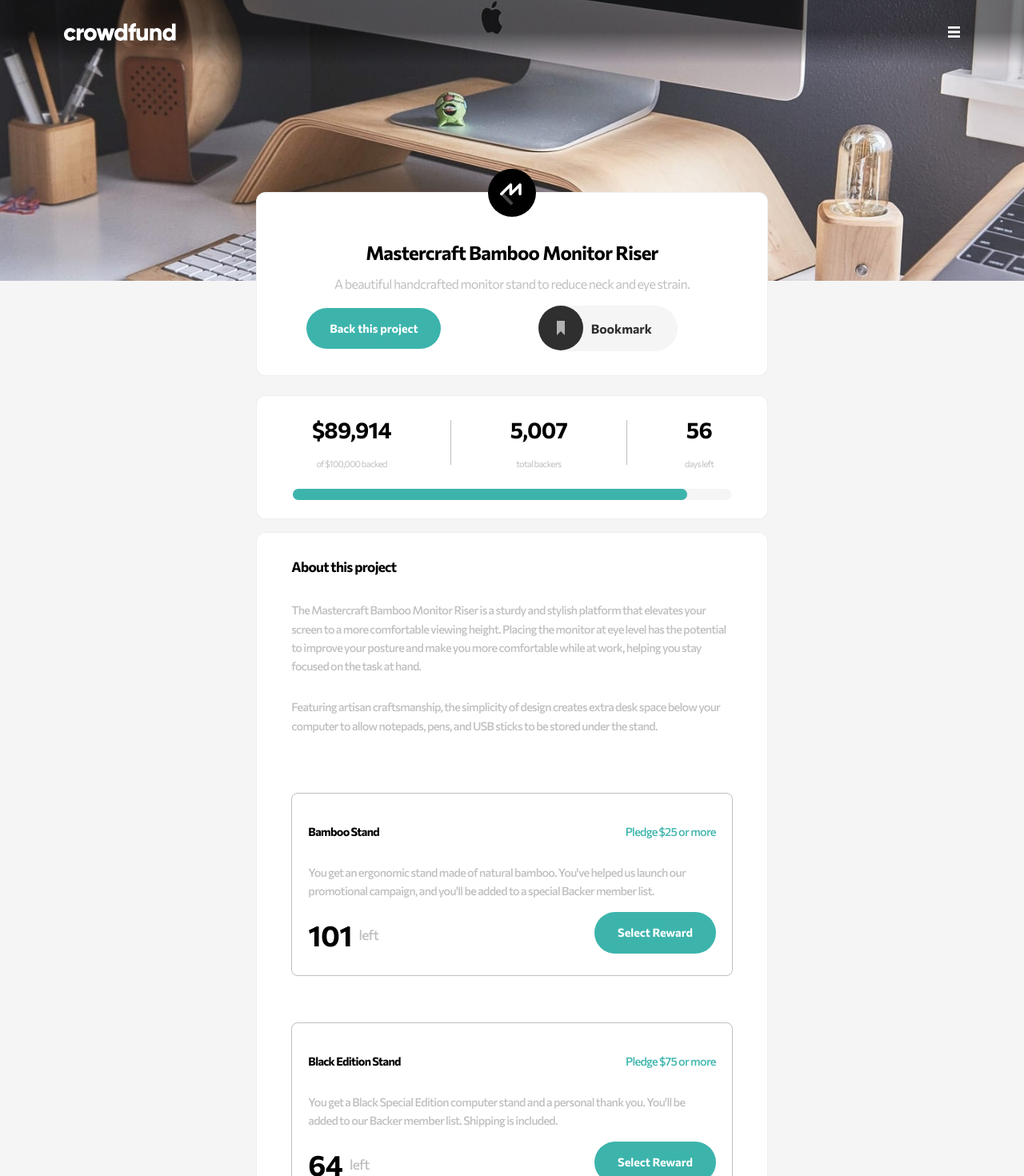
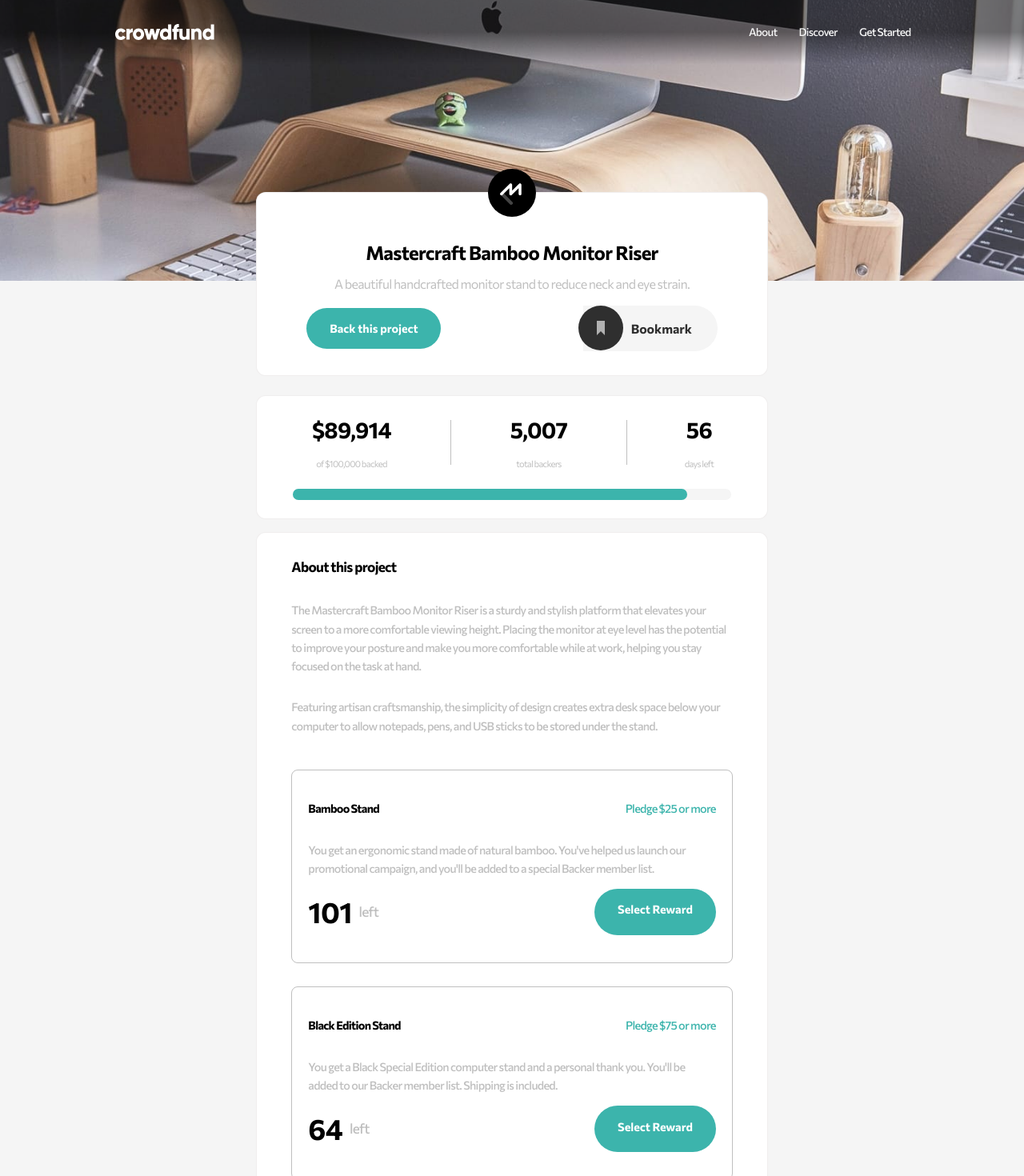
Before and after one commit to steppan26/Challenge-04--Crowdfunding-Product-Page, a React (Create React App) app: page / in a window 1280 px wide. Shown: the top 1470 px of the page at 80% size. Built offline with nearby package versions, Linux system fonts and the light colour scheme.

Commit message:
completed project with working mobile and desktop versions

```diff
--- a/src/App.js
+++ b/src/App.js
@@ -21,7 +21,8 @@ class App extends Component{
         linkedBtnsArray: [],
         pledgeValues: [0,25,75,200],
         pledgesRemaining: [101,64,0],
-        bookmarkIsOn: false
+        bookmarkIsOn: false,
+        progressBarFill: 0,
       }
     }
 
@@ -35,14 +36,12 @@ class App extends Component{
 
   setProgressBar(){
     //convert values from state into $dollar value
-    const progressBar = document.getElementById("progressBar");
     let progressBarValue = (100*(Number(this.state.dollarsBacked / this.state.projectTargetValue)))
     //stop bar from displaying further than 100%
     if(progressBarValue >= 100){
       progressBarValue = 100
     }
-
-    progressBar.style.width = progressBarValue + "%";
+    this.setState({progressBarFill: progressBarValue})
   }
 
   createStateLinkBtnsArrayAndEventListener(){
@@ -61,7 +60,7 @@ class App extends Component{
     this.setState({linkedBtnsArray: linkedBtns})
   }
 
-pledgeBtnEvent(e){
+  pledgeBtnEvent(e){
     const arrayIndex = this.getLinkId(e) -1
     if(arrayIndex >= 1){
       if(this.state.pledgesRemaining[arrayIndex-1] > 0){
@@ -99,19 +98,17 @@ pledgeBtnEvent(e){
   }
 
   setBookmarkClickEvent(){
-    const bookmarkIcon = document.getElementById("bookmarkBtnColor")
+    const bookmarkIcon = document.getElementById("bookmarkBtn")
     bookmarkIcon.removeEventListener("click", (e) => this.pledgeBtnEvent(e) )
     bookmarkIcon.addEventListener("click", () =>{
       if(!this.state.bookmarkIsOn){
         document.getElementById("bookmarkBtnColor").children[0].style.fill = "var(--clr-secondary-cyan)"
         document.getElementById("bookmarkBtnColor").parentElement.previousSibling.innerHTML = "Bookmarked"
         document.getElementById("bookmarkBtnColor").parentElement.previousSibling.style.color = "var(--clr-secondary-cyan)"
-console.log(document.getElementById("bookmarkBtnColor").parentElement.previousSibling.style.color)
       } else {
         document.getElementById("bookmarkBtnColor").children[0].style.fill = "#2F2F2F"
         document.getElementById("bookmarkBtnColor").parentElement.previousSibling.innerHTML = "Bookmark"
         document.getElementById("bookmarkBtnColor").parentElement.previousSibling.style.color = "#2F2F2F"
-      console.log(document.getElementById("bookmarkBtnColor").parentElement.previousSibling.style.color)
 
       }
       let bookmarkNewState = !this.state.bookmarkIsOn
@@ -146,8 +143,8 @@ console.log(document.getElementById("bookmarkBtnColor").parentElement.previousSi
 
   showSelectedExtensionSection(radioElement){
     const selectedPledgeSection = radioElement.parentElement.parentElement.parentElement;
-    selectedPledgeSection.children[4].style.display = "block" //display the <hr> element
-    selectedPledgeSection.children[5].style.display = "block" //display the "lower section" element
+    selectedPledgeSection.children[4].style.display = "flex" //display the <hr> element
+    selectedPledgeSection.children[5].style.display = "flex" //display the "lower section" element
     selectedPledgeSection.classList.add("pledgeSectionSelected") // add className with different CSS styles to show highlighted section
     this.activateInputs(selectedPledgeSection)
   }
@@ -209,6 +206,9 @@ console.log(document.getElementById("bookmarkBtnColor").parentElement.previousSi
     //increase number of backers in state by 1
     let newBackersTotal = this.state.totalBackers + 1
     this.setState({totalBackers: newBackersTotal})
+
+    //update the progress bar
+    this.setProgressBar()
   }
 
   getPledgeValuesArray(){
@@ -240,7 +240,7 @@ console.log(document.getElementById("bookmarkBtnColor").parentElement.previousSi
   }
 
   openModal = () => {
-    document.getElementById("modal").style.display = "block";
+    document.getElementById("modal").style.display = "flex";
     this.setState({
       modalIsOpen: true
     })
@@ -265,8 +265,21 @@ console.log(document.getElementById("bookmarkBtnColor").parentElement.previousSi
 
   render(){
 
+    const headerClicked = (e) =>{
+      e.target.parentElement.children[0].children[0].checked = !e.target.parentElement.children[0].children[0].checked
+      if(e.target.parentElement.children[0].children[0].checked){
+        this.sectionSelected(e.target.parentElement.children[0].children[0])
+      } else {
+        this.hideAllExtensions()
+      }
+    }
+
     const updatePledgeExtension = (radioEvent) =>{
+      if(radioEvent.target.checked){
         this.sectionSelected(radioEvent.target)
+      } else {
+        this.hideAllExtensions()
+      }
     }
 
     return(
@@ -276,7 +289,14 @@ console.log(document.getElementById("bookmarkBtnColor").parentElement.previousSi
           <LandingCard />
           <DataInfoCard {...this.state} />
           <AboutProjectCard pledgeValues={this.state.pledgeValues} pledgesRemaining={this.state.pledgesRemaining}/>
-          <Modal show={this.state.modalIsOpen} handleToUpdate={this.closeModal} activeSection={updatePledgeExtension} pledgeValues={this.state.pledgeValues} pledgesRemaining={this.state.pledgesRemaining}/>
+          <Modal
+          show={this.state.modalIsOpen}
+          handleToUpdate={this.closeModal}
+          activeSection={updatePledgeExtension}
+          pledgeValues={this.state.pledgeValues}
+          pledgesRemaining={this.state.pledgesRemaining}
+          headerClicked = {headerClicked}
+          />
           <PledgeReceived />
         </article>
       </div>
--- a/src/Components/Bookmark.css
+++ b/src/Components/Bookmark.css
@@ -9,8 +9,8 @@
     display: none;
     order: 2;
     z-index: 1;
+    border-radius: 0 35px 35px 0;
     padding-left: 60px;
-    transform: translateX(-50px);
 }
 
 .btnBookmark:hover{
@@ -21,20 +21,12 @@
     margin-left: auto;
     order: 1;
     z-index: 2;
+    transform: translateX(50px);
 }
 
 @media only screen and (min-width: 995px) {
     .btnBookmark{
         display: inline;
         color: #2F2F2F;
-
-    }
-
-    .bookmarkLogo{
-        order: 1;
-        z-index: 2;
-    }
-    #bookmarkBtnColor>circle{
-        fill: hsla(0, 0, 50%, 1);
     }
 }
--- a/src/Components/DataInfoCard.js
+++ b/src/Components/DataInfoCard.js
@@ -28,7 +28,10 @@ const DataInfoCard = (props) =>{
                 <p>days left</p>
             </div>
             <div id="projectProgressBar">
-                <div id="progressBar"></div>
+                <div id="progressBar"
+                style={{
+                    width: `${props.progressBarFill}%`
+                }}></div>
             </div>
         </div>
     );
--- a/src/Components/NavMenu.css
+++ b/src/Components/NavMenu.css
@@ -24,3 +24,29 @@
 .push{
     margin-left: auto;
 }
+
+@media only screen and (min-width: 995px) {
+    .menuWrapper{
+        display: flex;
+        position: relative;
+        flex-direction: row;
+        top: 0;
+        width: 100%;
+        height: 100%;
+        background-color: transparent;
+        border: none;
+        border-radius: 0;
+        box-shadow: none;
+        align-items: center;
+        justify-content: flex-end;
+
+    }
+    .menuWrapper>a{
+        font-size: 0.85em;
+        color: whitesmoke;
+        box-shadow: none;
+        padding: 0 1em;
+
+    }
+
+}
--- a/src/Components/PledgeExtension.css
+++ b/src/Components/PledgeExtension.css
@@ -1,5 +1,6 @@
 .lowerSection{
     display: none;
+    flex-direction: column;
     padding: 0.2em 1.2em 1em 1.2em;
     height: min-content;
 }
@@ -47,3 +48,16 @@
     outline: none;
     border: none;
 }
+
+@media only screen and (min-width: 995px) {
+    .lowerSection{
+        padding-top: 2em;
+        width: 100%;
+        flex-direction: row;
+        flex-wrap: wrap;
+    }
+    .inputs{
+        margin-left: auto;
+        width: fit-content;
+    }
+}
--- a/src/Containers/Modal.css
+++ b/src/Containers/Modal.css
@@ -25,6 +25,7 @@
 
 .modalHeader>img:hover{
     transform: rotate(90deg);
+    fill: black;
 }
 
 .pledgeSection{
@@ -50,7 +51,4 @@
     .modalContainer{
         width: 50%;
     }
-    #modal>.valueWrapper{
-        order: -1;
-    }
 }
--- a/src/Containers/Modal.js
+++ b/src/Containers/Modal.js
@@ -4,6 +4,7 @@ import iconCloseModal from '../images/icon-close-modal.svg';
 import PledgeSection from '../Containers/PledgeSection';
 
 const Modal = (props) => {
+
 
     return(
         <div className="modalContainer" id="modal">
@@ -15,6 +16,7 @@ const Modal = (props) => {
                 </div>
                 <p>Want to support us in bringing Mastercraft Bamboo Monitor Rise out in the world?</p>
                 <PledgeSection
+                    className = "modalPledge"
                     title = "Pledge with no reward"
                     pledgeValue= {props.pledgeValues[0]}
                     text = "Choose to support us without a reward if you simply believe in our project. As a backer, you will be signed up to receive product updates.via email."
@@ -24,8 +26,14 @@ const Modal = (props) => {
                     radioDisplay = "inline"
                     btnText = "Continue"
                     onChange = {props.activeSection}
+                    headerOrder = "0"
+                    textOrder = "2"
+                    priceOrder = "1"
+                    headerClicked = {props.headerClicked}
+                    valueSize = "1.25em"
                 />
                 <PledgeSection
+                    className = "modalPledge"
                     title = "Bamboo Stand"
                     pledgeValue=  {props.pledgeValues[1]}
                     text = "You get an ergonomic stand made of natural bamboo. You've helped us launch our promotional campaign, and you'll be added to a special Backer member list."
@@ -35,8 +43,14 @@ const Modal = (props) => {
                     radioDisplay = "inline"
                     btnText = "Continue"
                     onChange = {props.activeSection}
+                    headerOrder = "0"
+                    textOrder = "2"
+                    priceOrder = "1"
+                    headerClicked = {props.headerClicked}
+                    valueSize = "1.25em"
                 />
                 <PledgeSection
+                    className = "modalPledge"
                     title = "Black Edition Stand"
                     pledgeValue=  {props.pledgeValues[2]}
                     text = "You get a Black Special Edition computer stand and a personal thank you. You'll be added to our Backer member list. Shipping is included."
@@ -46,9 +60,14 @@ const Modal = (props) => {
                     radioDisplay = "inline"
                     btnText = "Continue"
                     onChange = {props.activeSection}
-
+                    headerOrder = "0"
+                    textOrder = "2"
+                    priceOrder = "1"
+                    headerClicked = {props.headerClicked}
+                    valueSize = "1.25em"
                 />
                 <PledgeSection
+                    className = "modalPledge"
                     title = "Mahogany Special Edition"
                     pledgeValue=  {props.pledgeValues[3]}
                     text = "You get two Special Edition Mahogany stands, a Backer T-Shirt, and a personal thank you. You'll be added to our Backer member list. Shipping is included."
@@ -58,7 +77,11 @@ const Modal = (props) => {
                     radioDisplay = "inline"
                     btnText = "Continue"
                     onChange = {props.activeSection}
-
+                    headerOrder = "0"
+                    textOrder = "2"
+                    priceOrder = "1"
+                    headerClicked = {props.headerClicked}
+                    valueSize = "1.25em"
                 />
             </div>
         </div>
--- a/src/Containers/Navbar.css
+++ b/src/Containers/Navbar.css
@@ -37,5 +37,15 @@ nav>img{
     nav{
         max-width: 100%;
         padding: 0 5em;
+        justify-content: space-between;
+        padding: 0 8em;
+    }
+    .menuIcon{
+        display: none;
+    }
+
+    .logo{
+        margin-right: 0;
+        padding-left: 1em;
     }
 }
--- a/src/Containers/PledgeSection.css
+++ b/src/Containers/PledgeSection.css
@@ -1,8 +1,8 @@
 .pledgeSection{
     width: 100%;
     border-radius: 8px;
-    margin: 4em 0 0 0;
-    padding: 1.5em 1.4em;
+    margin: 2em 0 0 0;
+    padding: 1.5em 1.4em 2.4em 1.4em;
     height:min-content;
     z-index: 1;
 }
@@ -95,7 +95,6 @@
         display: flex;
         flex-direction: row;
         flex-wrap: wrap;
-        height: fit-content;
     }
     .pledgeSectionHeader{
         display: flex;
@@ -107,18 +106,43 @@
         margin-right: auto;
     }
     .valueWrapper{
-        width: fit-content;
         margin-right: auto;
         margin-bottom: auto;
     }
     .btnPledge{
         margin-top: 0 !important;
         margin-bottom: 0 !important;
-        height: fit-content;
     }
     .pledgeDivider{
         position: relative;
         width: 100%;
         left: 0;
     }
+
+    /* modal pledge section media queries */
+    .modalPledge{
+        margin-top: 2em;
+        font-size: 0.85rem;
+    }
+    .modalPledge>.pledgeSectionHeader{
+        width: auto;
+        margin-top: 0;
+        order: -2;
+    }
+    .modalPledge>.pledgeSectionHeader>h2{
+        margin-right: 1em !important;
+    }
+    .modalPledge>.pledgeSectionHeader>h2:hover{
+        cursor: pointer;
+        color: var(--clr-primary-cyan);
+    }
+    .modalPledge>p{
+        margin-left: 2em;
+    }
+    .modalPledge>.valueWrapper{
+        font-size: 0.85rem;
+        margin-left: auto;
+        margin-right: 0  !important;
+        order: -1;
+    }
 }
--- a/src/Containers/PledgeSection.js
+++ b/src/Containers/PledgeSection.js
@@ -12,6 +12,7 @@ const PledgeSection = (props) => {
     let btnColor = 'var(--clr-primary-cyan)'
     let cardOpacity = "100%"
     let radioState = false
+    let className = "pledgeSection " + props.className
 
     if(props.backersValueSize <= 0){
         backersValue = "";
@@ -38,23 +39,22 @@ const PledgeSection = (props) => {
         radioState = false
     }
 
-
     return(
         <div>
-                <div className="pledgeSection"
-                style={{opacity: cardOpacity}}>
-                    <div className="pledgeSectionHeader">
+                <div className={className}
+                    style={{opacity: cardOpacity}}>
+                    <div className="pledgeSectionHeader" style={{headerOrder: `${props.order}`}}>
                         <RadioButton
                             name="pledgeRadio"
                             display={props.radioDisplay}
                             onChange={props.onChange}
                             disabled={radioState}
                             />
-                        <h2>{props.title}</h2>
+                        <h2 onClick={props.headerClicked}>{props.title}</h2>
                         <h3>{subtitle}</h3>
                     </div>
-                    <p className="pledgeText">{props.text}</p>
-                    <div className="valueWrapper">
+                    <p className="pledgeText" style={{textOrder: `${props.order}`}}>{props.text}</p>
+                    <div className="valueWrapper" style={{priceOrder: `${props.order}`}}>
                         <h4 className="PledgeValue" style={{fontSize:props.valueSize}}>{backersValue}</h4>
                         <h5> {leftText}</h5>
                     </div>
```
